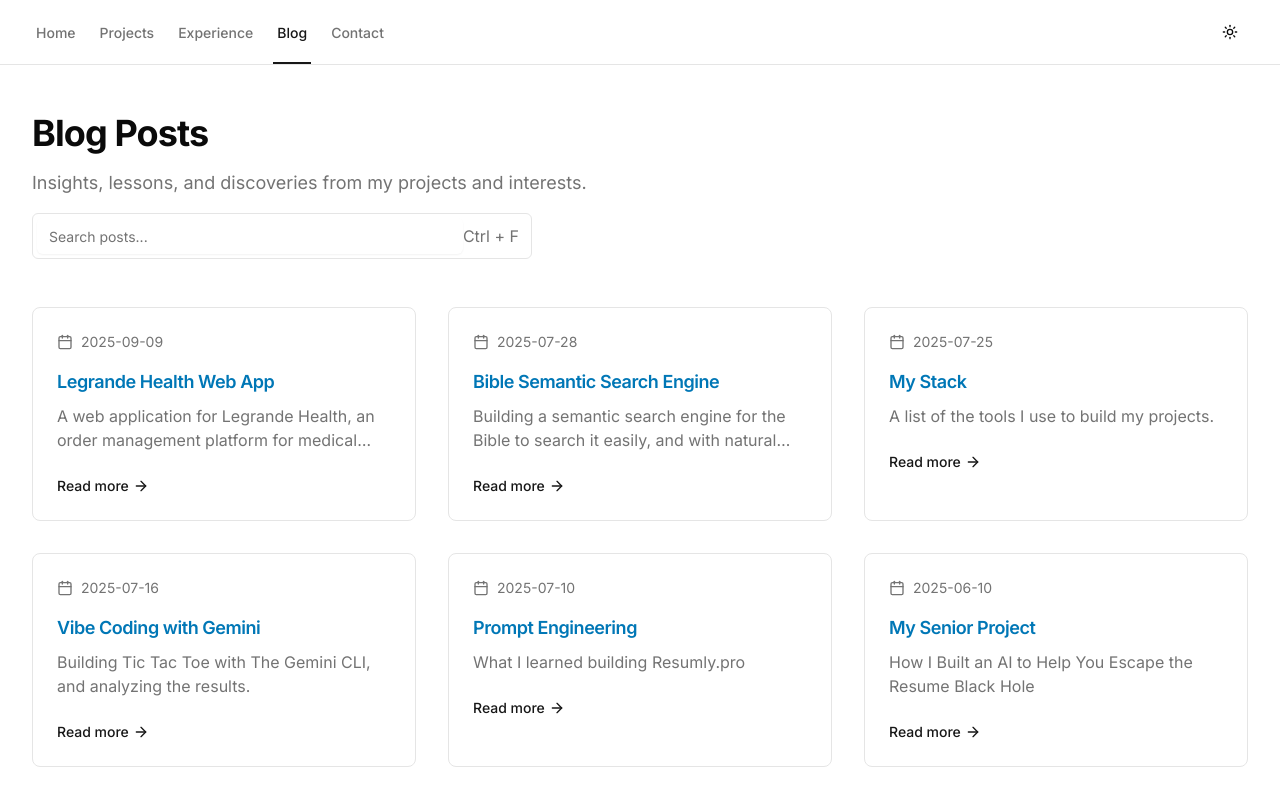
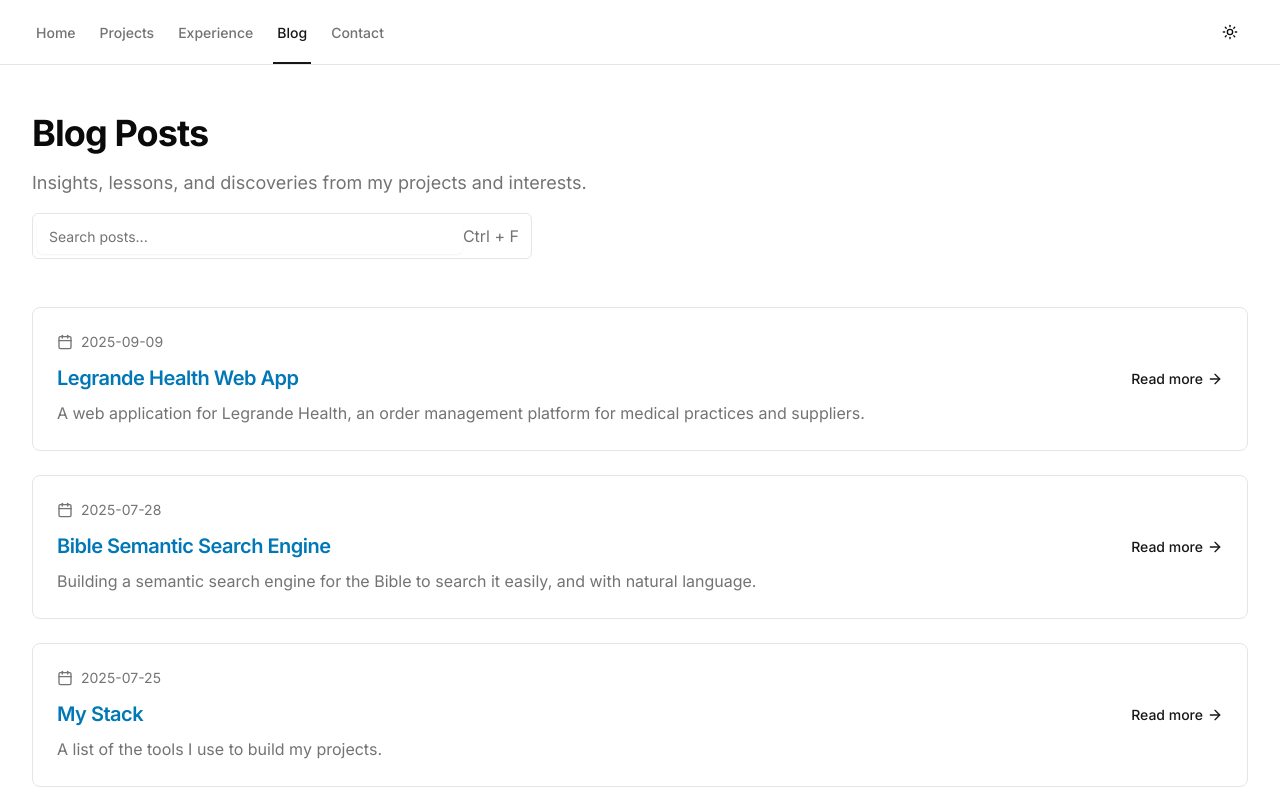
Before and after one commit to eglenn-dev/personal-site, a Next.js app: page /blog in a window 1280 px wide. Shown: the top 797 px of the page. Built offline with nearby package versions, Linux system fonts and the light colour scheme.

Commit message:
Changed blog page to a list instead of a grid

```diff
--- a/app/blog/blog.tsx
+++ b/app/blog/blog.tsx
@@ -81,7 +81,7 @@ export default function BlogPage({ posts }: BlogPageProps) {
                     </span>
                 </div>
             </div>
-            <div className="grid gap-8 md:grid-cols-2 lg:grid-cols-3">
+            <div className="space-y-6">
                 {filteredPosts.length > 0 ? (
                     filteredPosts.map((post) => (
                         <Link
@@ -89,8 +89,10 @@ export default function BlogPage({ posts }: BlogPageProps) {
                             href={`/blog/${post.slug}`}
                             className="group block"
                         >
-                            <article className="h-full overflow-hidden rounded-lg border bg-card transition-all duration-200 hover:shadow-md">
-                                <div className="p-6 space-y-4">
+                            <article className="overflow-hidden rounded-lg border bg-card transition-all duration-200 hover:shadow-md hover:border-primary/50">
+                                <div className="p-6">
+                                    <div className="flex flex-col sm:flex-row sm:items-start sm:justify-between gap-4">
+                                        <div className="flex-1 space-y-3">
                                             <div className="flex items-center gap-2 text-sm text-muted-foreground">
                                                 <Calendar className="h-4 w-4" />
                                                 <time dateTime={post.date}>
@@ -98,25 +100,27 @@ export default function BlogPage({ posts }: BlogPageProps) {
                                                 </time>
                                             </div>
                                             <div className="space-y-2">
-                                        <h2 className="text-lg text-[#0077b6] dark:text-white font-semibold tracking-tight group-hover:text-primary transition-colors">
+                                                <h2 className="text-xl text-[#0077b6] dark:text-white font-semibold tracking-tight group-hover:text-primary transition-colors">
                                                     {post.title}
                                                 </h2>
-                                        <p className="text-muted-foreground line-clamp-2">
+                                                <p className="text-muted-foreground text-base leading-relaxed">
                                                     {post.description}
                                                 </p>
                                             </div>
-                                    <div className="pt-2 flex justify-between items-center">
-                                        <span className="text-sm font-medium text-primary flex items-center gap-1 group-hover:gap-2 transition-all">
+                                        </div>
+                                        <div className="flex-shrink-0 self-start sm:self-center">
+                                            <span className="text-sm font-medium text-primary flex items-center gap-1 group-hover:gap-2 transition-all whitespace-nowrap">
                                                 Read more{" "}
                                                 <ArrowRight className="h-4 w-4" />
                                             </span>
+                                        </div>
                                     </div>
                                 </div>
                             </article>
                         </Link>
                     ))
                 ) : (
-                    <div className="col-span-full text-center text-muted-foreground">
+                    <div className="text-center text-muted-foreground py-12">
                         <p className="text-lg">No posts found.</p>
                         <p className="text-sm">
                             Try adjusting your search term.
```
Lines whose indentation alone changed are shown as unchanged.
